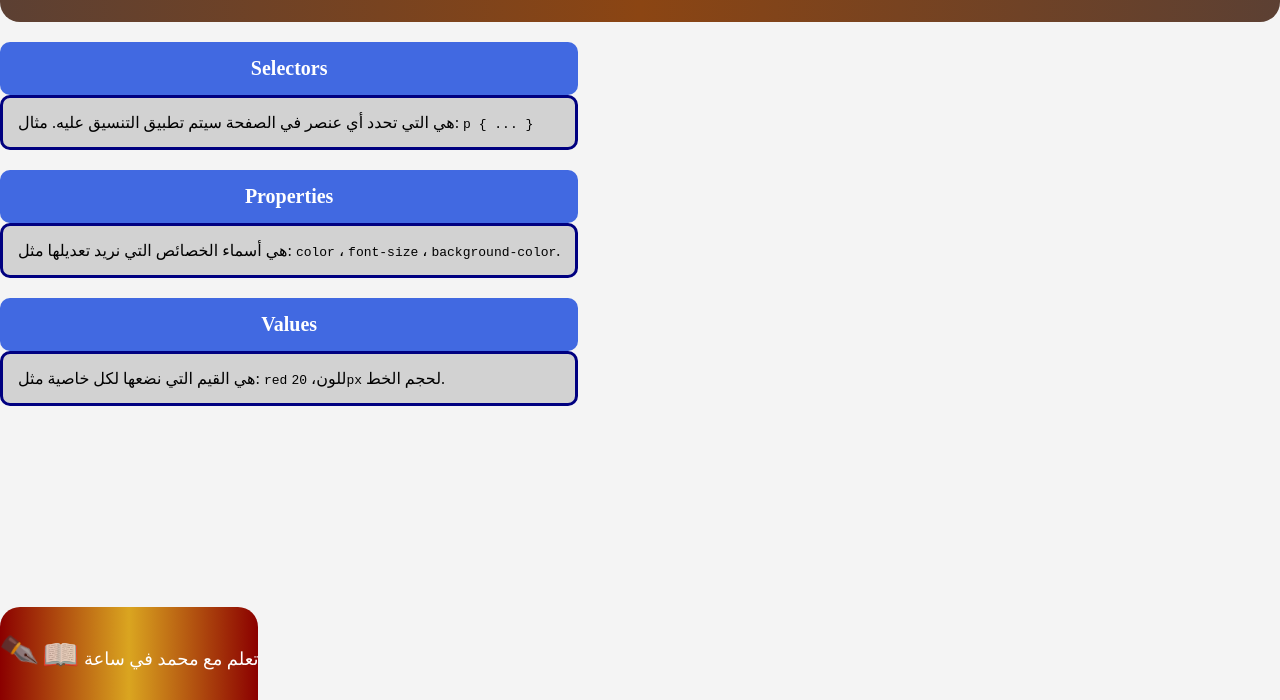
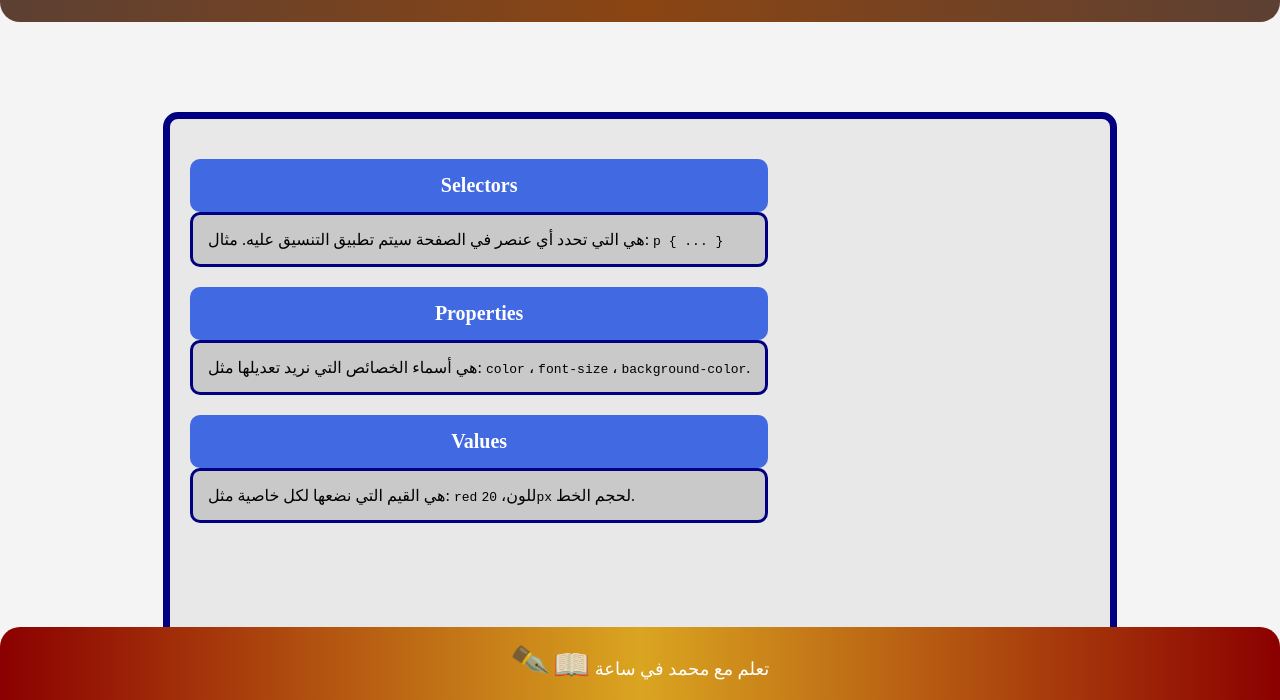
Before and after one commit to mohamedukus/example-2.2, a plain HTML site: page index.html in a window 1280 px wide. Shown: the part 98-798 px from the top of the page. Drawn offline with Linux system fonts and the light colour scheme.

Commit message:
Update index.html

```diff
--- a/index.html
+++ b/index.html
@@ -1,4 +1,3 @@
-
 <!DOCTYPE html>
 <html lang="ar">
 <head>
@@ -9,7 +8,9 @@
       font-family: "Times New Roman", sans-serif;
       margin: 0;
       background: #f4f4f4;
-      height:100vh;
+      min-height: 100vh;
+      display: flex;
+      flex-direction: column;
     }
 
     header {
@@ -20,12 +21,18 @@
       border-bottom-left-radius: 20px;
       border-bottom-right-radius: 20px;
     }
-    .container{
-     boder: 7px solid navy;
-      height:70%;
+
+    .container {
+      border: 7px solid navy;
+      border-radius: 15px;
+      background: rgba(128,128,128,0.1);
+      max-width: 900px;
+      width: 90%;
+      height:900px;
+      margin: 90px auto;
+      padding: 20px;
       display:flex;
       align-content: center;
-      width:100%;
 
     }
 
@@ -48,14 +55,12 @@
     }
 
     footer {
-      position:  fixed;
-      bottom:0;
-      left:0;
-      righ:0;
-
+      position: fixed;
+      bottom: 0;
+      left: 0;
+      right: 0;
       text-align: center;
-      padding-top: 30px;
-      padding-bottom:30px;
+      padding: 20px;
       font-size: 18px;
       color: white;
       background: linear-gradient(to right, #8b0000, #daa520, #8b0000);
@@ -73,10 +78,9 @@
     .emoj {
       font-size: 30px;
       display: inline-block;
-    opacity:0.8;
+      opacity: 0.8;
       animation: mov 1.5s infinite alternate;
     }
-
 
     @keyframes move {
       0% { transform: translateY(0px) rotate(0deg); opacity: 0.8; }
@@ -87,7 +91,6 @@
       50% { opacity: 0.5; }
       100% { opacity: 0.9; }
     }
-
   </style>
 </head>
 <body>
@@ -95,6 +98,7 @@
   <header>
     <h1>CSS COURSE</h1>
   </header>
+
   <div class="container">
     <section>
       <h3>Selectors</h3>
@@ -113,14 +117,11 @@
       </div>
     </section>
   </div>
+
   <footer>
-
-
     <span class="emoji">✒️</span>
     <span class="emoj">📖</span>
     تعلم مع محمد في ساعة
-
-
   </footer>
 
 </body>
```
Lines whose indentation alone changed are shown as unchanged.
